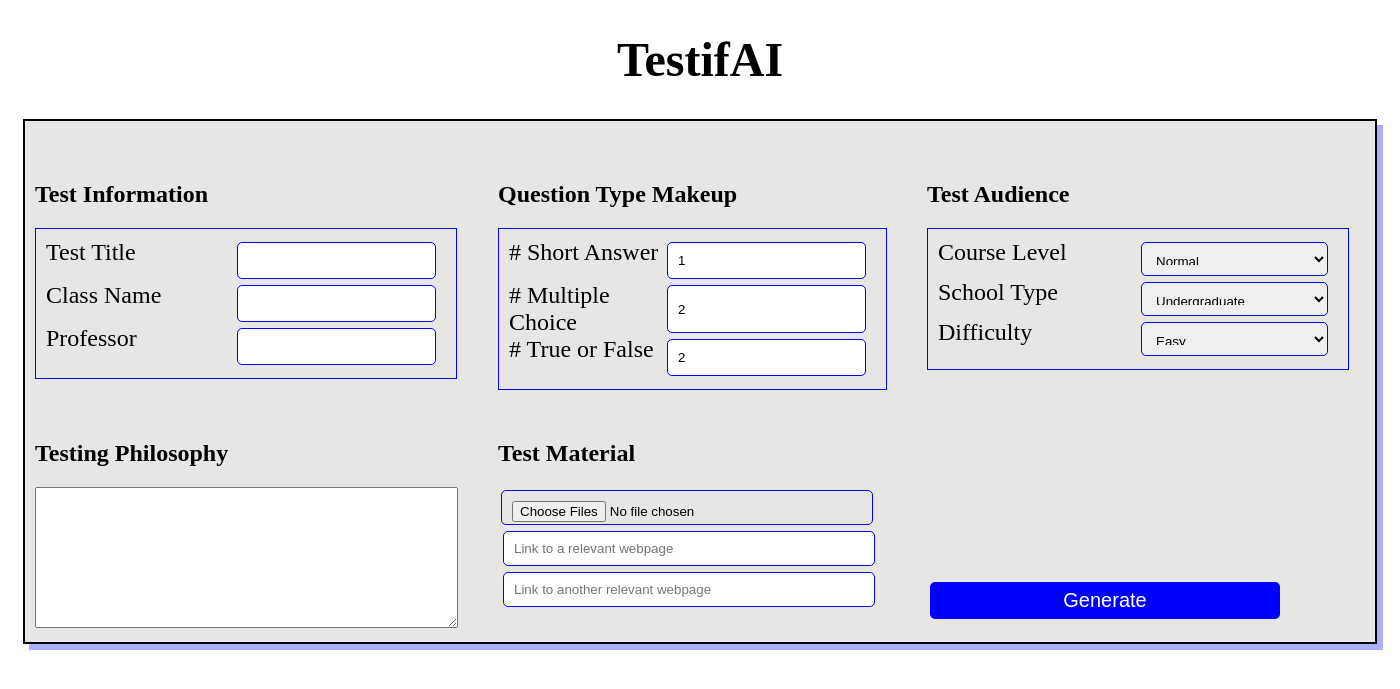
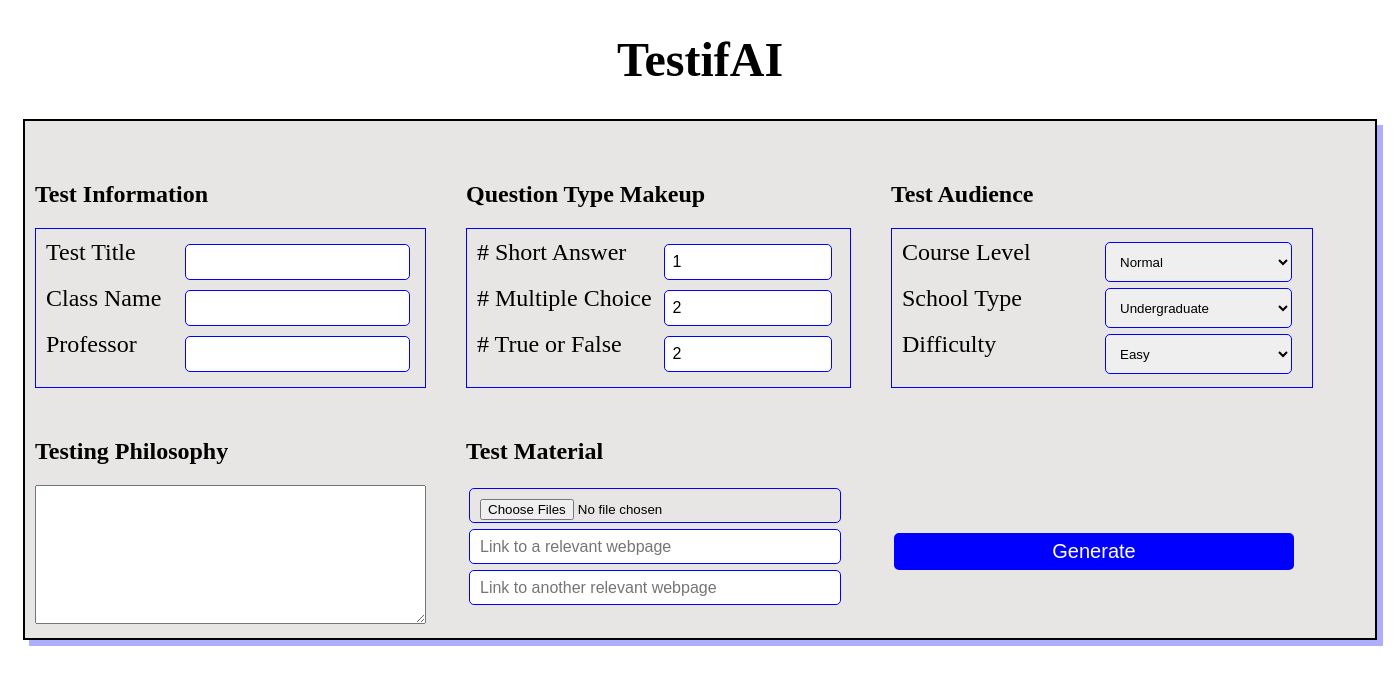
Before and after one commit to SpencerPresley/UMBC-2024-Hackathon, a FastAPI app: page / in a window 1400 px wide. Shown: the top 689 px of the page. Run offline with FastAPI, Linux system fonts and the light colour scheme.

Commit message:
making text larger

```diff
--- a/static/form.css
+++ b/static/form.css
@@ -23,7 +23,7 @@ input,option,select,button{
 
 select{
 
-    height: 34px;
+    height: 40px;
 
 }
 
@@ -41,11 +41,11 @@ button{
     border: #0000ff solid 2px;
     padding: 5px;
     border-radius: 5px;
-    margin-top: 98px;
+    margin-top: 85px;
     color: white;
     font-size: 20px;
     cursor: pointer;
-    width: 350px;
+    width: 400px;
 }
 
 .question-grid{
@@ -62,10 +62,10 @@ h2{
 
 .submit-button-container{
     display: flex;
-    justify-content: center;
+    justify-content: end;
     align-items: end;
-    margin-bottom: 10px;
-    margin-right: 75px;
+    margin-bottom: 55px;
+    margin-right: 79px;
 }
 
 #Philosophy>input{
@@ -80,9 +80,27 @@ h2{
 #Material>div>input{
     width: 350px;
     height: 13px;
+    font-size: 16px;
+}
+
+#testInfo>.question-grid>input{
+    margin: 5px;
+    padding: 8px;
+    font-size: 16px;
+}
+
+#questionMakeup>.question-grid>input{
+    margin: 5px;
+    padding: 8px;
+    font-size: 16px;
+    max-width: 150px;
 }
 
 .web-links{
     display: flex;
     justify-content: center;
 }
+
+textarea{
+    font-size: 16px;
+}
--- a/templates/form.html
+++ b/templates/form.html
@@ -70,7 +70,7 @@
 
             <div id="Philosophy">
                 <h2>Testing Philosophy</h2>
-                <textarea type="text" class="testing" name="testing_philosophy" rows=9 cols=50 required></textarea>
+                <textarea type="text" class="testing" name="testing_philosophy" rows=7 cols=37 required></textarea>
             </div>
 
             <div id="Material">
```
